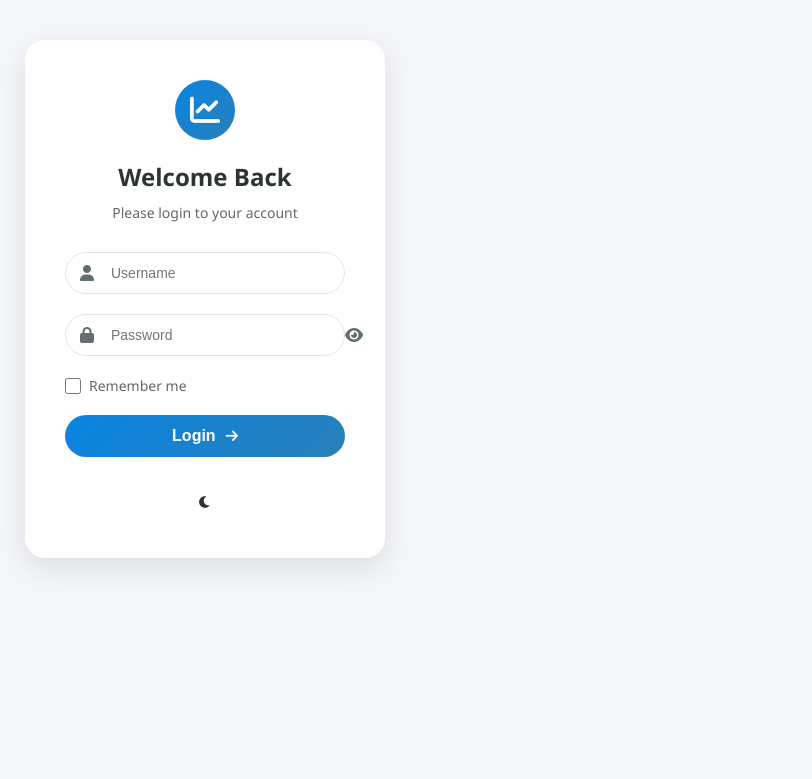
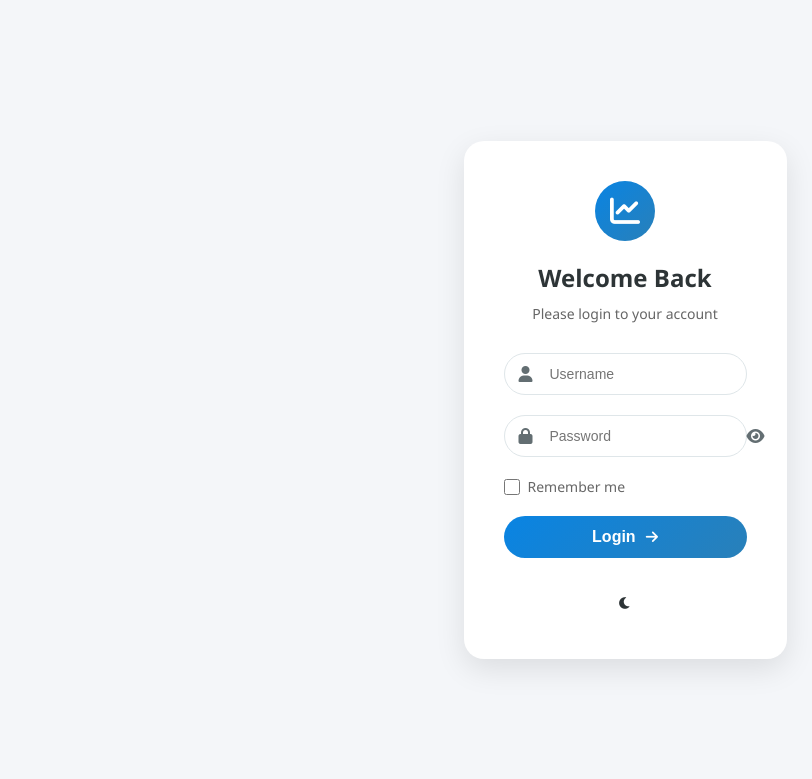
Before and after one commit to wa7med/dashinfra, a Flask app: page /login in a window 1280 px wide. Shown: the top 779 px of the page, without its empty margins (15-827 px from the left). Run offline with Flask 3, Linux system fonts and the light colour scheme.

Commit message:
update the CSS to center the login form

```diff
--- a/static/css/styles.css
+++ b/static/css/styles.css
@@ -50,7 +50,12 @@
 .auth-container {
     width: 100%;
     max-width: 400px;
+    margin: 0 auto;
     padding: 20px;
+    display: flex;
+    justify-content: center;
+    align-items: center;
+    min-height: calc(100vh - 40px);
 }
 
 .auth-card {
@@ -633,6 +638,12 @@ header {
 .auth-container {
     width: 100%;
     max-width: 400px;
+    margin: 0 auto;
+    padding: 20px;
+    display: flex;
+    justify-content: center;
+    align-items: center;
+    min-height: calc(100vh - 40px);
 }
 
 .auth-card {
```
